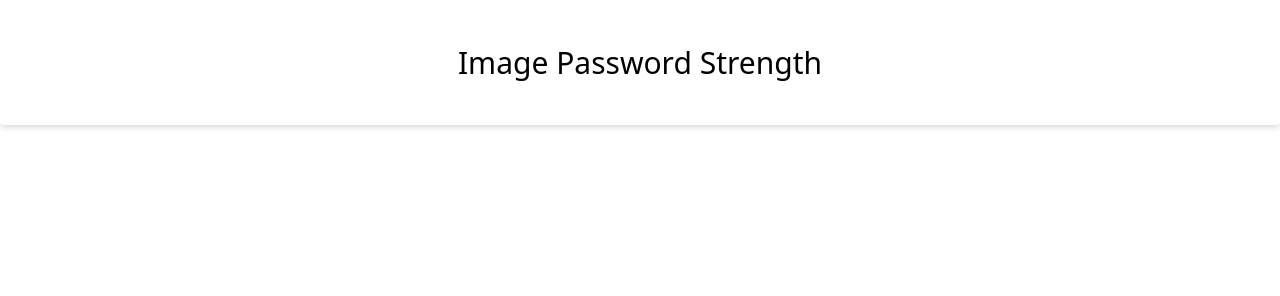
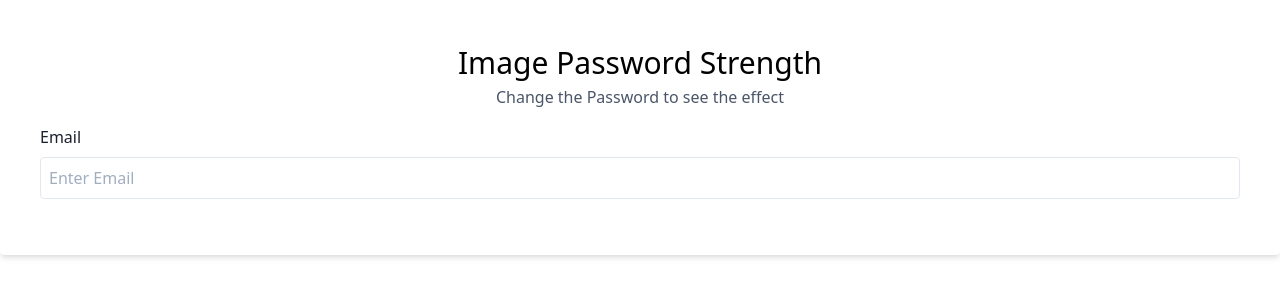
Before and after one commit to zeeshanzaman/password-strength, a plain HTML site: page index.html in a window 1280 px wide. Drawn offline with nearby package versions, Linux system fonts and the light colour scheme.

Commit message:
paragraph and label , input styling

```diff
--- a/index.html
+++ b/index.html
@@ -15,7 +15,11 @@
     <div class="background" id="background"></div>
     <div class="bg-white rounded p-10 text-center shadow-md">
         <h1 class="text-3xl">Image Password Strength</h1>
-
+        <p class="tex-sm text-gray-700">Change the Password to see the effect</p>
+        <div class="my-4 text-left">
+            <label for="email" class="text-gray-900">Email</label>
+            <input type="text" class="border block w-full p-2 mt-2 rounded" id="email" placeholder="Enter Email">
+        </div>
     </div>
 
     <script src="custom.js"></script>
```
